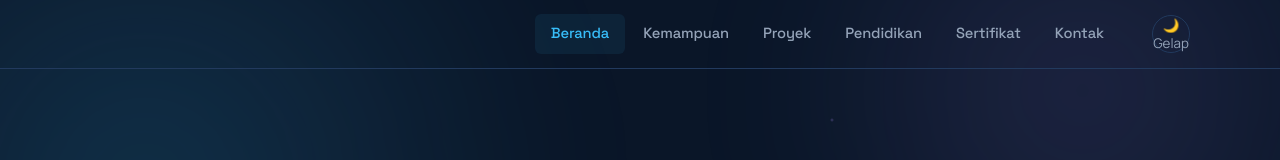
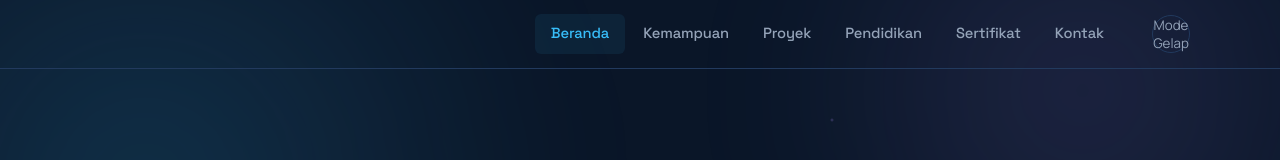
Before and after one commit to auraaly/Portofolio, a Vue app: page / in a window 1280 px wide. Shown: the top 160 px of the page. Built offline with nearby package versions, Linux system fonts and the light colour scheme.

Commit message:
hapus emoji dari switcher

```diff
--- a/src/components/NavBar.vue
+++ b/src/components/NavBar.vue
@@ -21,8 +21,8 @@
         aria-label="Toggle dark mode"
         @click="toggleTheme"
       >
-        <span v-if="isDark" class="theme-text">🌙 Gelap</span>
-        <span v-else class="theme-text">☀️ Terang</span>
+        <span v-if="isDark" class="theme-text">Mode Gelap</span>
+        <span v-else class="theme-text">Mode Terang</span>
       </button>
 
       <!-- Tombol hamburger menu untuk mobile -->
```
